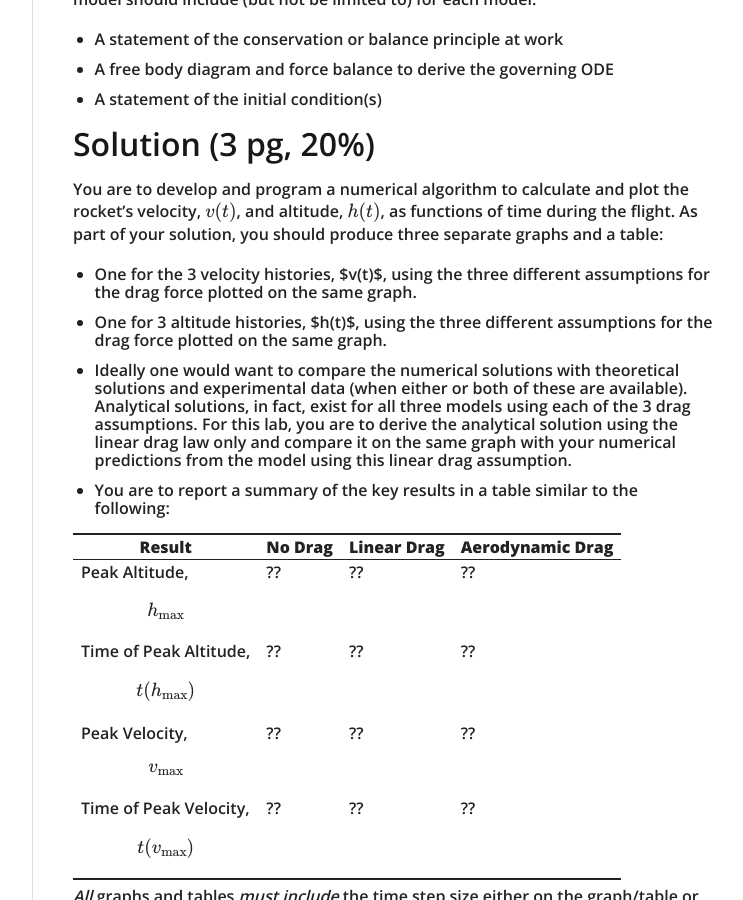
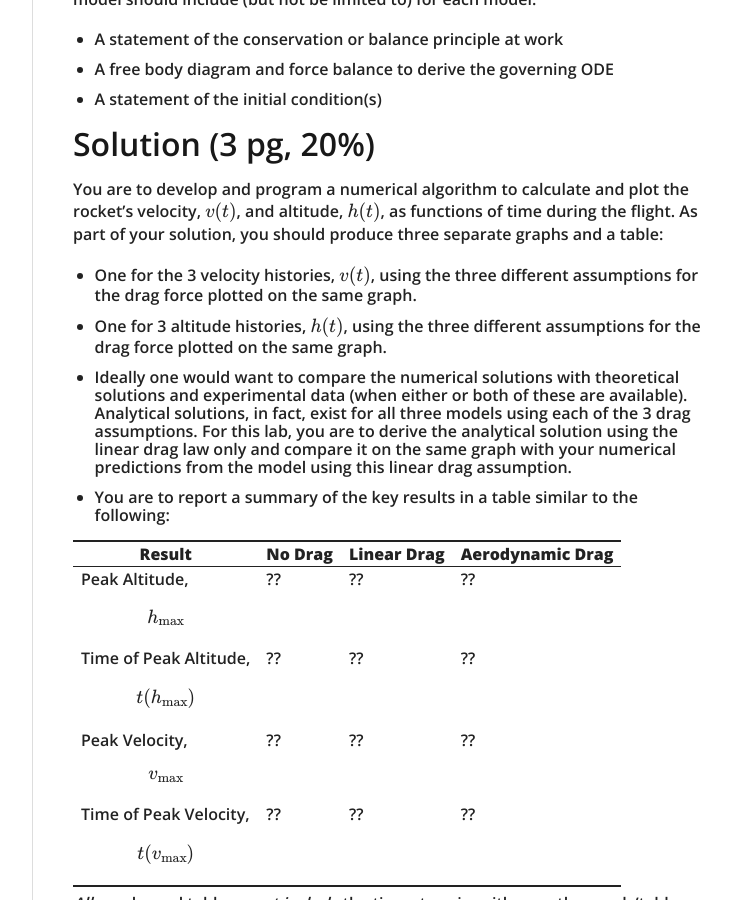
Before and after one commit to pdgessler/me300-f16, a Jekyll site: the page built from _posts/2016-09-14-lab1.md, in a window 1280 px wide and 900 px high, scrolled down 1245 px. Shown: the whole window, without its empty margins (378-1121 px from the left). Built offline with Jekyll 4.4.1, drawn with Linux system fonts in a browser that asks for light colours; nearby versions of some CDN libraries; formulas are drawn with MathJax 3.

Commit message:
Correct equation formatting

```diff
--- a/_posts/2016-09-14-lab1.md
+++ b/_posts/2016-09-14-lab1.md
@@ -61,8 +61,8 @@ You are to develop and program a numerical algorithm to calculate and plot the r
 velocity, $$v(t)$$, and altitude, $$h(t)$$, as functions of time during the flight.
 As part of your solution, you should produce three separate graphs and a table:
 
-- One for the 3 velocity histories, $v(t)$, using the three different assumptions for the drag force plotted on the same graph.
-- One for 3 altitude histories, $h(t)$, using the three different assumptions for the drag force plotted on the same graph.
+- One for the 3 velocity histories, $$v(t)$$, using the three different assumptions for the drag force plotted on the same graph.
+- One for 3 altitude histories, $$h(t)$$, using the three different assumptions for the drag force plotted on the same graph.
 - Ideally one would want to compare the numerical solutions with theoretical solutions and experimental data (when either or both of these are available). Analytical solutions, in fact, exist for all three models using each of the 3 drag assumptions. For this lab, you are to derive the analytical solution using the linear drag law only and compare it on the same graph with your numerical predictions from the model using this linear drag assumption.
 - You are to report a summary of the key results in a table similar to the following:
 
```
